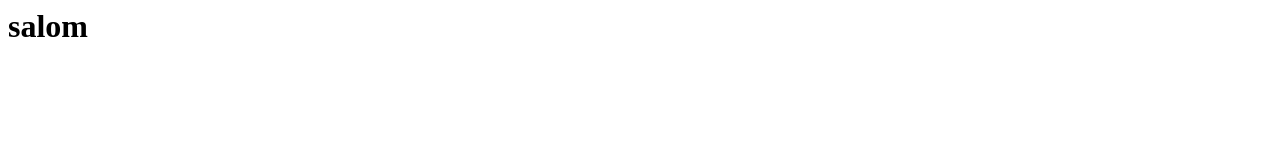
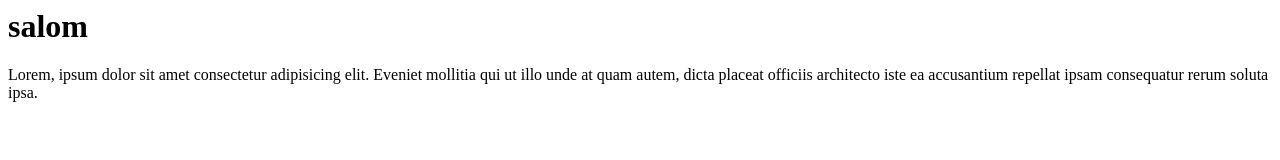
Before and after one commit to mehmonov/first_page, a plain HTML site: page index.html in a window 1280 px wide. Drawn offline with Linux system fonts and the light colour scheme.

Commit message:
add paragraph

```diff
--- a/index.html
+++ b/index.html
@@ -1 +1,4 @@
 <h1>salom </h1>
+<p>
+    Lorem, ipsum dolor sit amet consectetur adipisicing elit. Eveniet mollitia qui ut illo unde at quam autem, dicta placeat officiis architecto iste ea accusantium repellat ipsam consequatur rerum soluta ipsa.
+</p>
```
